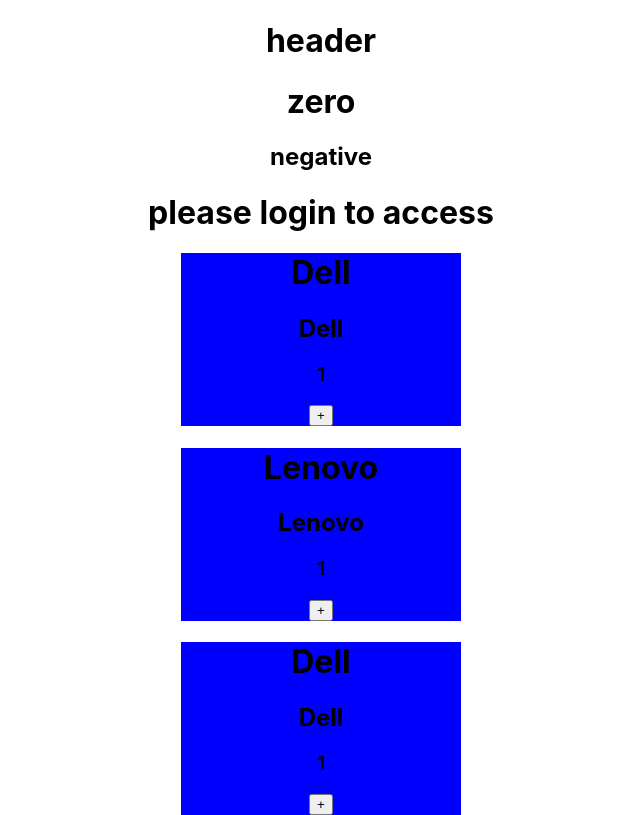
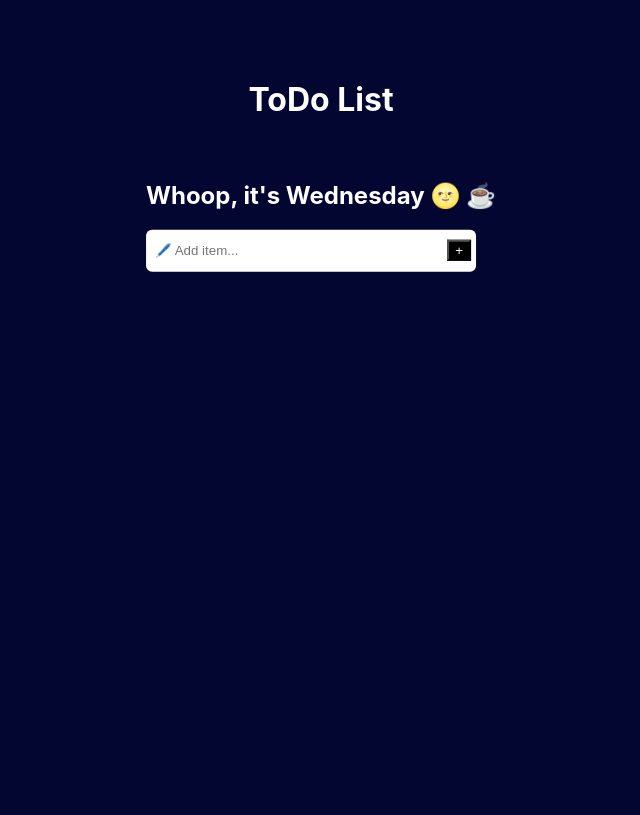
Before and after one commit to bilalpt/React-learn_and-todoApp, a React (Create React App) app: page / in a window 1280 px wide. Shown: the whole page, without its empty margins (319-959 px from the left). Built offline with nearby package versions, Linux system fonts and the light colour scheme.

Commit message:
test commit this is todo or not

```diff
--- /dev/null
+++ b/src/AddTask.jsx
@@ -0,0 +1,42 @@
+import React from 'react'
+import { useState } from 'react';
+// import Todos from './Todos';
+import './App.css'
+
+
+
+
+
+const AddTask = ({addTask}) => {
+
+    const [ToDo,setToDo]=useState('');
+
+
+  const addItem =()=>{
+    addTask(ToDo);
+    setToDo("");
+  };
+
+  return (
+
+    <div className="app">
+
+    <div className="mainHeading">
+    <h1>ToDo List</h1>
+    </div>
+    <div className="subHeading">
+        <br />
+        <h2>Whoop, it's Wednesday 🌝 ☕ </h2>
+    </div>
+    <div className="input">
+      <input type="text" value={ToDo} onChange={(e)=>setToDo(e.target.value)} placeholder="🖊️ Add item..." />
+      <i className="fas fa-plus"></i>
+      <button onClick={addItem} style={{backgroundColor:'black',color:'white'}}>+</button>
+    </div>
+    </div>
+
+
+  )
+}
+
+export default AddTask
--- a/src/App.css
+++ b/src/App.css
@@ -1,38 +1,91 @@
-.App {
-  text-align: center;
-}
+/* * {
+    margin: 0;
+    padding: 0;
+  } */
 
-.App-logo {
-  height: 40vmin;
-  pointer-events: none;
-}
+  body {
+    background-color: #020631;
+  }
+  .list-tasks{
+    color: aliceblue;
 
-@media (prefers-reduced-motion: no-preference) {
-  .App-logo {
-    animation: App-logo-spin infinite 20s linear;
   }
-}
 
-.App-header {
-  background-color: #282c34;
-  min-height: 100vh;
-  display: flex;
-  flex-direction: column;
-  align-items: center;
-  justify-content: center;
-  font-size: calc(10px + 2vmin);
-  color: white;
-}
+  .app {
+    position: absolute;
+    top: 10%;
+    left: 50%;
+    transform: translate(-50%, -10%);
+  }
 
-.App-link {
-  color: #61dafb;
-}
+  .app .mainHeading h1 {
+    text-align: center;
+  }
 
-@keyframes App-logo-spin {
-  from {
-    transform: rotate(0deg);
+  .app h1,
+  h2 {
+    color: white;
   }
-  to {
-    transform: rotate(360deg);
+
+  .app .input {
+    display: flex;
+    justify-content: center;
+    align-items: center;
   }
-}
+
+  .app .input {
+    margin-top: 0.8em;
+    width: 20em;
+    height: 2em;
+    background-color: white;
+    display: flex;
+    justify-content: space-between;
+    align-items: center;
+    border-radius: 6px;
+    padding: 5px;
+  }
+
+  .app .input input {
+    width: 100%;
+    height: 1.6em;
+    border-color: transparent;
+    outline-color: transparent;
+  }
+
+  .app i {
+    cursor: pointer;
+    font-size: larger;
+    font-weight: 900;
+    color: grey;
+    margin-right: 5px;
+  }
+  .app .todos {
+    display: flex;
+    justify-content: center;
+    align-items: center;
+    flex-direction: column;
+  }
+  .app .todos .todo {
+    margin-top: 0.8em;
+    width: 20em;
+    height: 2em;
+    background-color: white;
+    display: flex;
+    justify-content: space-between;
+    align-items: center;
+    border-radius: 6px;
+    padding: 5px;
+  }
+  .app .todos .todo .left {
+    display: flex;
+    justify-content: flex-start;
+    align-items: center;
+  }
+
+  .app .todos .todo .left p {
+    margin-left: 3px;
+    font-size: medium;
+    font-weight: 700;
+    font-style: normal;
+    color: grey;
+  }
--- a/src/App.js
+++ b/src/App.js
@@ -1,72 +1,18 @@
-import './App.css';
-import Header from './Header'
-import { useState } from 'react';
-import Main from './components/Main';
+import Todos from './Todos';
+
 
 
 function App() {
-
-  const Condition=({one})=>{
-    if(one<0){
-      return <h1>nagative number</h1>
-    }
-    else if(one>0){
-      return <h1>possitive number</h1>
-    }
-    else{
-      return <h1>zero</h1>
-    }
-  }
-
-  let Another=false;
-
-  let Keydata=[{id:1,brand:'Dell',price:20000,qty:1},
-              {id:2,brand:'Lenovo',price:30000,qty:1},
-              {id:3,brand:'Dell',price:20000,qty:1}]
-
-
-  const [products,setuser] = useState(Keydata);
-
-  const Keyfun=(id)=>{
-    const two=products.map((item)=>
-    item.id===id?{...item, qty: item.qty+1}:item
-
-    );
-    setuser(two);
+return(
+  <div className='App'>
+  <Todos/>
+</div>
+)
 
 
 
 
-  }
 
-
-  return (
-    <div className="App">
-      <Header/>
-      <Condition one={0}/>
-
-      {Another ? <h1>possitive</h1> : <h2>negative</h2>}
-
-      <Main one={false}/>
-      {products.map((product)=>(
-        <div style={{backgroundColor:'blue', marginLeft:'500px',marginRight:'500px'}}>
-        <h1>{product.brand}</h1>
-        <h2>{product.brand}</h2>
-        <h3>{product.qty}</h3>
-
-       <button onClick={()=>Keyfun(product.id)}>+</button>
-
-        </div>
-
-
-
-
-      ))}
-
-
-
-    </div>
-  );
 }
 
 export default App;
--- /dev/null
+++ b/src/ListTakes.jsx
@@ -0,0 +1,14 @@
+import React from 'react'
+import './App.css'
+
+
+const ListTakes = ({ task,index,removeTask }) => {
+  return (
+    <div className='list-tasks'>
+      {task.title}
+        <button onClick={()=>{removeTask(index)}} className='DeleteTask'>Delete</button>
+    </div>
+  )
+}
+
+export default ListTakes
--- /dev/null
+++ b/src/Todos.jsx
@@ -0,0 +1,38 @@
+import React from 'react'
+import { useState } from 'react';
+import AddTask from './AddTask';
+import ListTakes from './ListTakes';
+import './App.css'
+
+
+
+const Todos = () => {
+
+    const [tasks,setTasks]=useState([
+
+    ]);
+    const addTask = (title)=>{
+      const newtask = [...tasks,{title}]
+      setTasks(newtask);
+    }
+
+    const removeTask = (index)=>{
+      const newTask = [...tasks]
+      newTask.splice(index,1);
+      setTasks(newTask)
+    }
+
+  return (
+
+    <>
+    <AddTask addTask={addTask}/>
+    {tasks.map((task,index)=>(
+      <ListTakes task={task} removeTask={removeTask}index={index} key={index}/>
+    ))}
+
+    </>
+
+  );
+}
+
+export default Todos
```
Also changed, not shown: src/components/Logged.jsx (line endings or trailing spaces).
